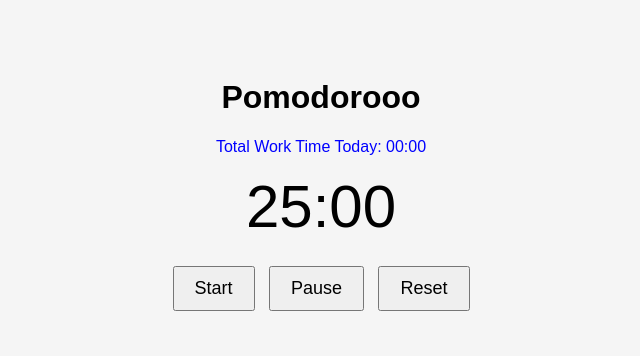
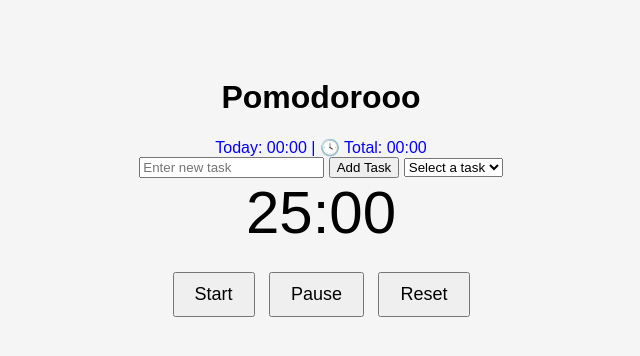
Before and after one commit to vishnubabi/Pomodoro, a Django app: page / in a window 1280 px wide. Shown: the top 356 px of the page, without its empty margins (319-959 px from the left). Run offline with Django 5.2, Linux system fonts and the light colour scheme.

Commit message:
added task option

```diff
--- a/tasks/static/tasks/script.js
+++ b/tasks/static/tasks/script.js
@@ -1,13 +1,18 @@
 let minutes = 25;
 let seconds = 0;
-let timer;  // Stores the setInterval reference for clearing the timer
-let isRunning = false;  // Tracks whether the timer is running or paused
-let totalWorkSeconds = 0;
-let totalWorkSecondsToday = 0; // variables to track daily and total time
-let totalWorkSecondsAllTime = 0; //variables to track daily and total time
+let timer = null;
+let isRunning = false;
+let totalWorkSecondsToday = 0;
+let totalWorkSecondsAllTime = 0;
+let selectedTask = null;
+let tasks = {};
 
+// Load saved tasks from localStorage
+if (localStorage.getItem("tasks")) {
+    tasks = JSON.parse(localStorage.getItem("tasks"));
+}
 
-
+// Load work time (today and all-time) from localStorage
 if (localStorage.getItem("workTimeToday")) {
     const storedDate = localStorage.getItem("workTimeDate");
     const today = new Date().toDateString();
@@ -18,129 +23,167 @@ if (localStorage.getItem("workTimeToday")) {
         localStorage.setItem("workTimeToday", "0");
     }
 }
-
 if (localStorage.getItem("workTimeTotal")) {
     totalWorkSecondsAllTime = parseInt(localStorage.getItem("workTimeTotal"));
 }
 
-
-
-
-if (localStorage.getItem("workTime")){
-    totalWorkSeconds = parseInt(localStorage.getItem("workTime"));
-    updateWorkTimeDisplay();
-}
-
-// Updates the displayed minutes and seconds on the page
+// Update the timer display
 function updateDisplay() {
-    // Format minutes and seconds as two digits and update the display
     document.getElementById("minutes").innerText = String(minutes).padStart(2, '0');
     document.getElementById("seconds").innerText = String(seconds).padStart(2, '0');
 }
 
-// Starts the timer if it is not already running
+// Start the Pomodoro timer
 function startTimer() {
-    if (isRunning) return;  // Prevent starting the timer if it's already running
+    if (isRunning) return;
     isRunning = true;
-
-    // Set an interval to update the timer every second
     timer = setInterval(() => {
-        // If seconds reach 0, we need to handle the minutes decrement
         if (seconds === 0) {
-            // If minutes are also 0, stop the timer and alert the user
             if (minutes === 0) {
-                clearInterval(timer);  // Stop the timer
+                clearInterval(timer);
+                isRunning = false;
                 playWorkEndAlarm();
                 addWorkTime(25 * 60);
+                if (selectedTask) addTaskTime(selectedTask, 25 * 60);
                 startBreakTimer();
                 return;
             }
-            // Decrement the minutes and reset seconds to 59
             minutes--;
             seconds = 59;
         } else {
-            // Decrease the seconds by 1
             seconds--;
         }
-        updateDisplay();  // Update the display after each second
-    }, 1000);  // 1000ms = 1 second
+        updateDisplay();
+    }, 1000);
 }
 
-// Pauses the timer
+// Pause the timer
 function pauseTimer() {
-    clearInterval(timer);  // Stop the interval
-    isRunning = false;  // Set isRunning to false so the timer can be resumed
+    clearInterval(timer);
+    isRunning = false;
 }
 
-// Resets the timer back to 25 minutes and 0 seconds
+// Reset the timer to 25:00
 function resetTimer() {
-    pauseTimer();  // First, pause the timer
+    pauseTimer();
     minutes = 25;
     seconds = 0;
-    updateDisplay();  // Update the display to reflect the reset time
+    updateDisplay();
 }
 
-
-
-
-function startBreakTimer(){
+// Start the break timer (5 minutes)
+function startBreakTimer() {
     minutes = 5;
     seconds = 0;
     updateDisplay();
-
-
-    timer = setInterval(()=>{
-        if (seconds=== 0){
-            if (minutes=== 0){
+    timer = setInterval(() => {
+        if (seconds === 0) {
+            if (minutes === 0) {
                 clearInterval(timer);
+                isRunning = false;
                 playBreakEndAlarm();
                 resetTimer();
                 return;
             }
             minutes--;
             seconds = 59;
-        }else{
+        } else {
             seconds--;
+        }
+        updateDisplay();
+    }, 1000);
+}
 
-        }updateDisplay();
-    },1000);
-}
+// Play alarm sound when work ends
 function playWorkEndAlarm() {
     document.getElementById("workEndAlarm").play();
 }
 
+// Play alarm sound when break ends
 function playBreakEndAlarm() {
     document.getElementById("breakEndAlarm").play();
 }
 
-function updateWorkTimeDisplay(){
-    const workMinutes = Math.floor(totalWorkSeconds / 60);
-    const workSeconds = totalWorkSeconds % 60;
+// Update work time display for today and all-time
+function updateWorkTimeDisplay() {
+    const workMinutesToday = Math.floor(totalWorkSecondsToday / 60);
+    const workSecondsToday = totalWorkSecondsToday % 60;
+    const workMinutesTotal = Math.floor(totalWorkSecondsAllTime / 60);
+    const workSecondsTotal = totalWorkSecondsAllTime % 60;
     document.getElementById("work-time").innerText =
-    `Total Work Time Today: ${String(workMinutes).padStart(2, '0')}:${String(workSeconds).padStart(2, '0')}`;
-
+        `Today: ${String(workMinutesToday).padStart(2, '0')}:${String(workSecondsToday).padStart(2, '0')} | 🕓 Total: ${String(workMinutesTotal).padStart(2, '0')}:${String(workSecondsTotal).padStart(2, '0')}`;
 }
 
+// Add work time to daily and all-time counters
 function addWorkTime(seconds) {
     const today = new Date().toDateString();
     const savedDate = localStorage.getItem("workTimeDate");
-
-    // Reset today’s timer if new day
     if (today !== savedDate) {
         totalWorkSecondsToday = 0;
         localStorage.setItem("workTimeDate", today);
     }
-
-    // Add to daily and all-time counters
     totalWorkSecondsToday += seconds;
     totalWorkSecondsAllTime += seconds;
-
-    // Save to localStorage
     localStorage.setItem("workTimeToday", totalWorkSecondsToday);
     localStorage.setItem("workTimeTotal", totalWorkSecondsAllTime);
-
-    updateWorkTimeDisplay(); // Update the on-screen display
+    updateWorkTimeDisplay();
 }
 
+// Add a new task
+function addTask() {
+    const taskInput = document.getElementById("taskInput");
+    const taskName = taskInput.value.trim();
+    if (taskName && !tasks[taskName]) {
+        tasks[taskName] = 0;
+        saveTasks();
+        renderTaskList();
+        renderTaskStats();
+        taskInput.value = '';
+    }
+}
 
+// Render the task dropdown list
+function renderTaskList() {
+    const select = document.getElementById("taskList");
+    select.innerHTML = '<option disabled selected>Select a task</option>';
+    for (let task in tasks) {
+        const option = document.createElement("option");
+        option.value = task;
+        option.textContent = task;
+        select.appendChild(option);
+    }
+}
+
+// Save tasks to localStorage
+function saveTasks() {
+    localStorage.setItem("tasks", JSON.stringify(tasks));
+}
+
+// Render time spent per task
+function renderTaskStats() {
+    const statDiv = document.getElementById("taskStats");
+    statDiv.innerHTML = '<h3>📝 Time Spent Per Task</h3>';
+    for (let task in tasks) {
+        let mins = Math.floor(tasks[task] / 60);
+        let secs = tasks[task] % 60;
+        statDiv.innerHTML += `<p><strong>${task}</strong>: ${String(mins).padStart(2, '0')}:${String(secs).padStart(2, '0')}</p>`;
+    }
+}
+
+// Add time to a specific task
+function addTaskTime(task, seconds) {
+    tasks[task] = (tasks[task] || 0) + seconds;
+    saveTasks();
+    renderTaskStats();
+}
+
+// Handle task selection
+document.getElementById("taskList").addEventListener("change", function () {
+    selectedTask = this.value;
+});
+
+// Initial rendering on page load
 updateDisplay();
+updateWorkTimeDisplay();
+renderTaskList();
+renderTaskStats();
--- a/tasks/templates/tasks/index.html
+++ b/tasks/templates/tasks/index.html
@@ -11,8 +11,14 @@
     <h1>Pomodorooo</h1>
 
     <div>
-        <p id="work-time">Total Work Time Today: 00:00</p>
+        <div id="work-time"> Today: 00:00 | 🕓 Total: 00:00</div>
     </div>
+    <input type="text" id="taskInput" placeholder="Enter new task" />
+    <button onclick="addTask()">Add Task</button>
+
+    <select id="taskList">
+    <option disabled selected>Select a task</option>
+    </select>
 
 
 
@@ -21,7 +27,7 @@
     <div class="timer">
 
         <!-- Timer minute count, starts at 25 minutes -->
-        <span id="minutes">1</span>:<span id="seconds">00</span>
+        <span id="minutes">00</span>:<span id="seconds">00</span>
     </div>
 
     <!-- Buttons to control the timer -->
```
